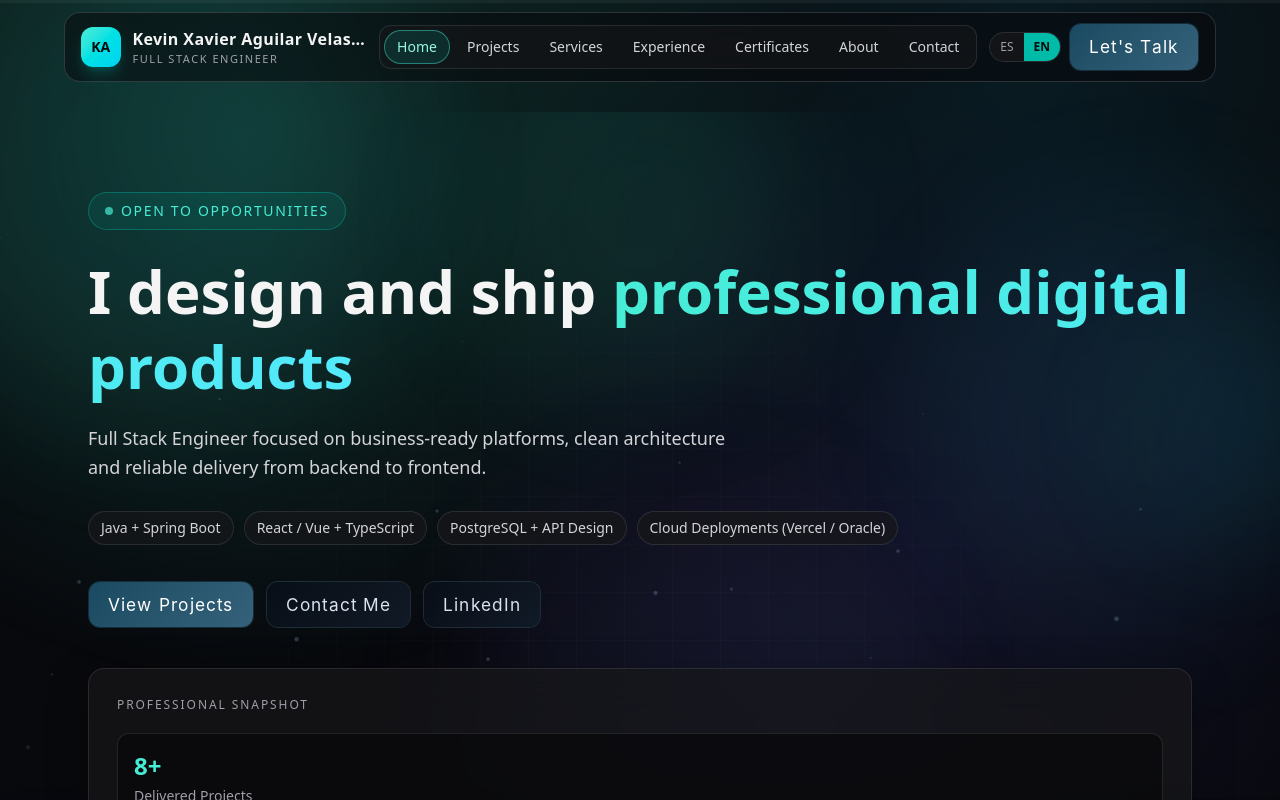
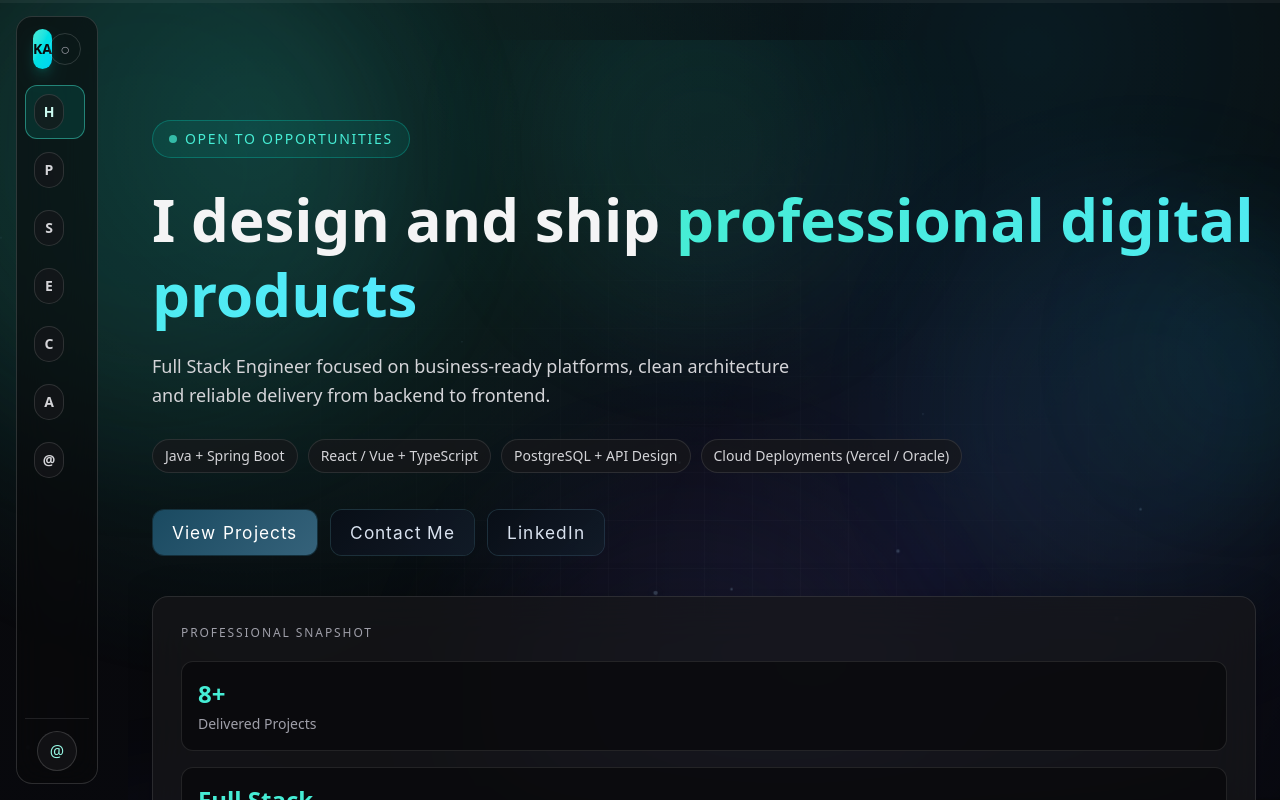
Before and after one commit to XaviX598/portfolio, a Next.js app: page / in a window 1280 px wide. Shown: the top 800 px of the page. Built offline with nearby package versions, Linux system fonts and the light colour scheme.

Commit message:
feat(portfolio): add collapsible left sidebar navigation

```diff
--- a/components/HomeClient.tsx
+++ b/components/HomeClient.tsx
@@ -26,7 +26,7 @@ export default function HomeClient() {
 
       <Navbar lang={lang} onLangChange={setLang} />
 
-      <main className="pt-28 relative z-10">
+      <main className="pt-28 md:pt-10 md:pl-28 lg:pl-32 relative z-10">
         <Hero lang={lang} />
         <Projects lang={lang} />
         <Services lang={lang} />
--- a/components/Navbar.tsx
+++ b/components/Navbar.tsx
@@ -22,6 +22,8 @@ const sectionIds = [
 export default function Navbar({ lang, onLangChange }: NavbarProps) {
   const [scrolled, setScrolled] = useState(false);
   const [menuOpen, setMenuOpen] = useState(false);
+  const [isHoverExpanded, setIsHoverExpanded] = useState(false);
+  const [isPinned, setIsPinned] = useState(false);
   const [activeSection, setActiveSection] = useState("#home");
 
   useEffect(() => {
@@ -62,6 +64,8 @@ export default function Navbar({ lang, onLangChange }: NavbarProps) {
     () => ({
       role: lang === "en" ? "Full Stack Engineer" : "Ingeniero Full Stack",
       letsTalk: lang === "en" ? "Let's Talk" : "Hablemos",
+      pin: lang === "en" ? "Pin" : "Fijar",
+      unpin: lang === "en" ? "Unpin" : "Soltar",
       nav: {
         home: lang === "en" ? "Home" : "Inicio",
         projects: lang === "en" ? "Projects" : "Proyectos",
@@ -76,32 +80,48 @@ export default function Navbar({ lang, onLangChange }: NavbarProps) {
   );
 
   const navItems = [
-    { href: "#home", label: labels.nav.home },
-    { href: "#projects", label: labels.nav.projects },
-    { href: "#services", label: labels.nav.services },
-    { href: "#experience", label: labels.nav.experience },
-    { href: "#certificates", label: labels.nav.certificates },
-    { href: "#about", label: labels.nav.about },
-    { href: "#contact", label: labels.nav.contact },
+    { href: "#home", label: labels.nav.home, icon: "H" },
+    { href: "#projects", label: labels.nav.projects, icon: "P" },
+    { href: "#services", label: labels.nav.services, icon: "S" },
+    { href: "#experience", label: labels.nav.experience, icon: "E" },
+    { href: "#certificates", label: labels.nav.certificates, icon: "C" },
+    { href: "#about", label: labels.nav.about, icon: "A" },
+    { href: "#contact", label: labels.nav.contact, icon: "@" },
   ];
 
+  const isExpanded = isPinned || isHoverExpanded;
+
   return (
-    <nav className="fixed inset-x-0 top-3 z-50 px-4 sm:px-6">
+    <>
+      <aside
+        className="hidden md:block fixed left-4 top-4 bottom-4 z-50"
+        onMouseEnter={() => setIsHoverExpanded(true)}
+        onMouseLeave={() => setIsHoverExpanded(false)}
+      >
         <div
-        className={`mx-auto max-w-6xl rounded-2xl border transition-all duration-300 ${
+          className={`h-full rounded-2xl border overflow-hidden transition-all duration-350 ease-out ${
+            isExpanded ? "w-[312px]" : "w-[82px]"
+          } ${
             scrolled
-            ? "border-teal-300/35 bg-zinc-950/86 backdrop-blur-xl shadow-[0_16px_42px_rgba(0,0,0,0.42)]"
-            : "border-white/15 bg-zinc-950/55 backdrop-blur-lg"
+              ? "border-teal-300/40 bg-zinc-950/86 backdrop-blur-xl shadow-[0_16px_42px_rgba(0,0,0,0.45)]"
+              : "border-white/15 bg-zinc-950/60 backdrop-blur-lg"
           }`}
         >
-        <div className="flex items-center justify-between gap-3 px-3 sm:px-4 py-2.5">
-          <a href="#home" className="flex items-center gap-3 min-w-0">
+          <div className="h-full flex flex-col px-2 py-3">
+            <div className="flex items-center gap-3 px-2 mb-3">
+              <a href="#home" className="flex items-center gap-3 min-w-0 flex-1">
                 <span className="inline-flex h-10 w-10 items-center justify-center rounded-xl bg-gradient-to-br from-teal-300 to-cyan-400 text-zinc-950 text-sm font-bold shadow-lg shadow-teal-500/25">
                   KA
                 </span>
-            <span className="min-w-0">
-              <span className="block text-zinc-100 font-semibold tracking-wide text-sm sm:text-base truncate">
-                Kevin Xavier Aguilar Velasco
+                <span
+                  className={`min-w-0 overflow-hidden transition-all duration-250 ${
+                    isExpanded
+                      ? "max-w-[210px] opacity-100 translate-x-0"
+                      : "max-w-0 opacity-0 -translate-x-2"
+                  }`}
+                >
+                  <span className="block text-zinc-100 font-semibold tracking-wide text-sm truncate">
+                    Kevin Xavier
                   </span>
                   <span className="block text-[11px] text-zinc-400 uppercase tracking-[0.14em] truncate">
                     {labels.role}
@@ -109,24 +129,55 @@ export default function Navbar({ lang, onLangChange }: NavbarProps) {
                 </span>
               </a>
 
-          <div className="hidden xl:flex items-center gap-1 rounded-xl border border-white/10 bg-zinc-900/55 p-1">
+              <button
+                type="button"
+                onClick={() => setIsPinned((prev) => !prev)}
+                className={`hidden lg:inline-flex shrink-0 h-8 w-8 items-center justify-center rounded-lg border transition-colors ${
+                  isPinned
+                    ? "border-teal-300/45 bg-teal-500/20 text-teal-100"
+                    : "border-white/15 text-zinc-400 hover:text-teal-200 hover:border-teal-300/35"
+                }`}
+                aria-label={isPinned ? labels.unpin : labels.pin}
+                title={isPinned ? labels.unpin : labels.pin}
+              >
+                {isPinned ? "•" : "○"}
+              </button>
+            </div>
+
+            <nav className="mt-1 flex-1 overflow-y-auto pr-1">
+              <div className="space-y-1">
                 {navItems.map((item) => (
                   <a
                     key={item.href}
                     href={item.href}
                     onClick={() => setActiveSection(item.href)}
-                className={`px-3 py-1.5 rounded-lg text-sm border transition-all duration-250 ${
+                    className={`group flex items-center gap-3 rounded-xl border px-2 py-2 transition-all duration-250 ${
                       activeSection === item.href
-                    ? "text-teal-200 border-teal-300/45 bg-teal-500/15"
-                    : "text-zinc-300 border-transparent hover:text-teal-200 hover:border-teal-300/25 hover:bg-teal-500/10"
+                        ? "border-teal-300/45 bg-teal-500/14 text-teal-100"
+                        : "border-transparent text-zinc-300 hover:border-teal-300/25 hover:bg-teal-500/8 hover:text-teal-200"
+                    }`}
+                  >
+                    <span className="inline-flex h-9 w-9 items-center justify-center rounded-lg border border-white/12 bg-zinc-900/65 text-sm font-semibold">
+                      {item.icon}
+                    </span>
+                    <span
+                      className={`overflow-hidden whitespace-nowrap transition-all duration-250 ${
+                        isExpanded
+                          ? "max-w-[190px] opacity-100 translate-x-0"
+                          : "max-w-0 opacity-0 -translate-x-2"
                       }`}
                     >
                       {item.label}
+                    </span>
                   </a>
                 ))}
               </div>
+            </nav>
 
-          <div className="hidden sm:flex items-center gap-2">
+            <div className="mt-3 border-t border-white/10 pt-3">
+              <div className={`flex items-center ${isExpanded ? "gap-2 px-1" : "justify-center"}`}>
+                {isExpanded ? (
+                  <>
                     <div className="flex border border-white/10 rounded-lg overflow-hidden bg-zinc-900/70">
                       <button
                         type="button"
@@ -159,21 +210,53 @@ export default function Navbar({ lang, onLangChange }: NavbarProps) {
                       variant="primary"
                       className="text-sm"
                     />
+                  </>
+                ) : (
+                  <a
+                    href="#contact"
+                    aria-label={labels.letsTalk}
+                    className="inline-flex h-10 w-10 items-center justify-center rounded-lg border border-white/15 bg-zinc-900/70 text-teal-200 hover:border-teal-300/40 hover:bg-teal-500/15 transition-colors"
+                  >
+                    @
+                  </a>
+                )}
               </div>
+            </div>
+          </div>
+        </div>
+      </aside>
+
+      <nav className="md:hidden fixed inset-x-0 top-3 z-50 px-4 sm:px-6">
+        <div
+          className={`mx-auto max-w-6xl rounded-2xl border transition-all duration-300 ${
+            scrolled
+              ? "border-teal-300/35 bg-zinc-950/86 backdrop-blur-xl shadow-[0_16px_42px_rgba(0,0,0,0.42)]"
+              : "border-white/15 bg-zinc-950/55 backdrop-blur-lg"
+          }`}
+        >
+          <div className="flex items-center justify-between gap-3 px-3 py-2.5">
+            <a href="#home" className="flex items-center gap-2 min-w-0">
+              <span className="inline-flex h-9 w-9 items-center justify-center rounded-xl bg-gradient-to-br from-teal-300 to-cyan-400 text-zinc-950 text-sm font-bold">
+                KA
+              </span>
+              <span className="text-zinc-100 font-semibold tracking-wide text-sm truncate">
+                Kevin Xavier
+              </span>
+            </a>
 
             <button
               type="button"
               onClick={() => setMenuOpen((prev) => !prev)}
-            className="sm:hidden inline-flex items-center justify-center w-10 h-10 rounded-lg border border-zinc-700 text-zinc-300 hover:text-teal-300 hover:border-teal-400 transition-colors"
+              className="inline-flex items-center justify-center w-10 h-10 rounded-lg border border-zinc-700 text-zinc-300 hover:text-teal-300 hover:border-teal-400 transition-colors"
               aria-label="Toggle menu"
               aria-expanded={menuOpen}
             >
-            <span className="text-lg">{menuOpen ? "✕" : "≡"}</span>
+              <span className="text-lg">{menuOpen ? "X" : "≡"}</span>
             </button>
           </div>
 
           {menuOpen && (
-          <div className="sm:hidden px-3 pb-3">
+            <div className="px-3 pb-3">
               <div className="rounded-xl border border-white/10 bg-zinc-900/95 backdrop-blur p-3 flex flex-col gap-1">
                 <div className="flex border border-white/10 rounded-lg overflow-hidden mb-2">
                   <button
@@ -231,5 +314,6 @@ export default function Navbar({ lang, onLangChange }: NavbarProps) {
           )}
         </div>
       </nav>
+    </>
   );
 }
```
Lines whose indentation alone changed are shown as unchanged.
